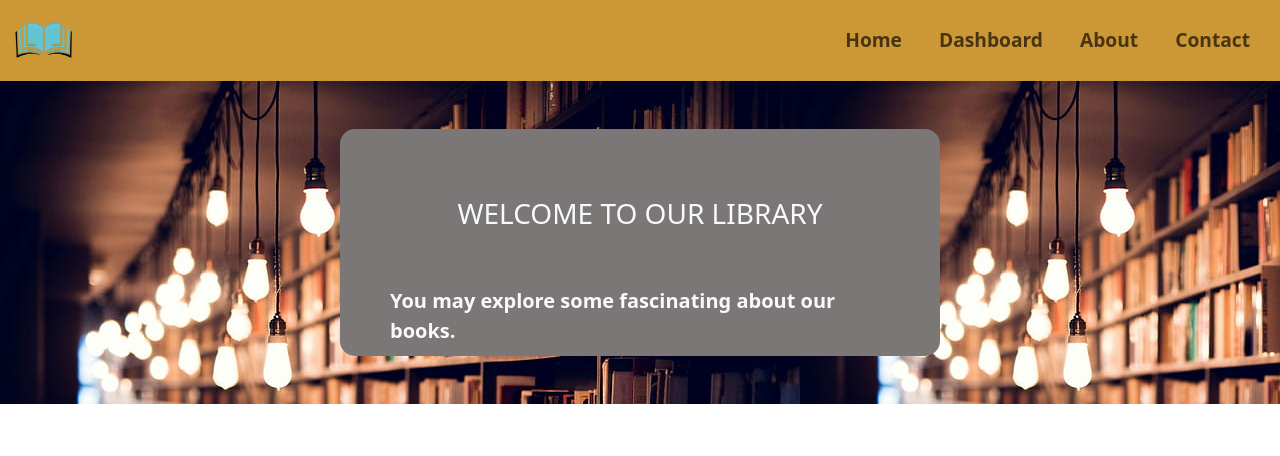
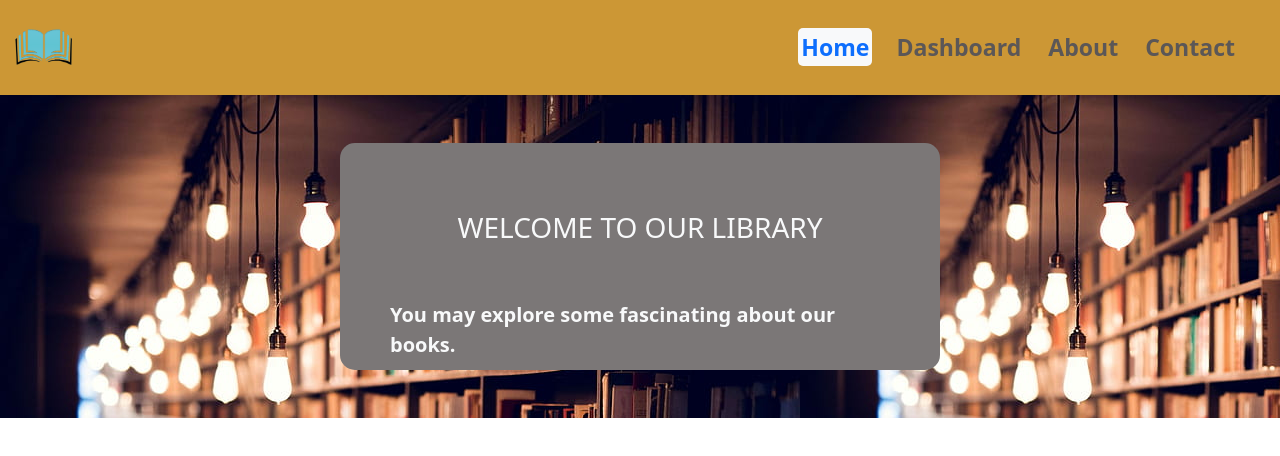
Before and after one commit to linh224/CS464P-564_Final_Project, a React (Create React App) app: page / in a window 1280 px wide. Shown: the top 456 px of the page. Built offline with nearby package versions, Linux system fonts and the light colour scheme.

Commit message:
updated Navbar and highlighted item in category when be clicked

```diff
--- a/src/App.css
+++ b/src/App.css
@@ -42,3 +42,10 @@
     transform: rotate(360deg);
   }
 }
+.clicked-div{
+  background-color: rgb(197, 235, 114);
+}
+.card.text-dark.p-1{
+  margin: 10px;
+
+}
--- a/src/NavBar.jsx
+++ b/src/NavBar.jsx
@@ -1,10 +1,13 @@
 import React from "react";
+import { NavLink } from "react-router-dom";
 
 import logo from "./img/logo-book.png";
 
 const NavBar = () => {
+  const activeLink = "bg-light text-primary";
+  const normalLink = "";
+
   return (
-
     <nav className="navbar navbar-expand-lg ">
       <div className="container-fluid text-dark">
         <div>
@@ -15,31 +18,51 @@ const NavBar = () => {
             height="40"
           />
         </div>
-
-        <ul className="navbar-nav">
-          <li className="nav-item active">
-            <a className="nav-link" href="/">
+        <div className="w-full">
+          <ul className="nav custom-list">
+            <li className=" nav-item">
+              <NavLink
+                exact
+                to="/"
+                className={({ isActive }) =>
+                  `linkStyle ${isActive ? activeLink : normalLink}`
+                }
+              >
                 Home
-            </a>
+              </NavLink>
             </li>
             <li className="nav-item">
-            <a className="nav-link" href="/dashboard">
+              <NavLink
+                to="/dashboard"
+                className={({ isActive }) =>
+                  `linkStyle ${isActive ? activeLink : normalLink}`
+                }
+              >
                 Dashboard
-            </a>
+              </NavLink>
             </li>
             <li className="nav-item">
-            <a className="nav-link" href="/about">
+              <NavLink
+                to="/about"
+                className={({ isActive }) =>
+                  `linkStyle ${isActive ? activeLink : normalLink}`
+                }
+              >
                 About
-            </a>
+              </NavLink>
             </li>
             <li className="nav-item">
-            <a className="nav-link" href="/contact">
+              <NavLink
+                to="/contact"
+                className={({ isActive }) =>
+                  `linkStyle ${isActive ? activeLink : normalLink}`
+                }
+              >
                 Contact
-            </a>
+              </NavLink>
             </li>
-
-
           </ul>
+        </div>
       </div>
     </nav>
   );
--- a/src/components/Category.jsx
+++ b/src/components/Category.jsx
@@ -1,8 +1,9 @@
 import React from "react";
 import { useState, useEffect } from "react";
 import BarChart from "./BarChart.jsx";
-// import Dropdown from "react-bootstrap/Dropdown";
-// import DropdownButton from "react-bootstrap/DropdownButton";
+import ListMovementDoughnut from "./ListMovementDonut.jsx";
+import CountCard from "./CountCard.jsx";
+import UniquePubCard from "./UniquePubCard.jsx";
 
 function Category() {
   useEffect(() => {
@@ -21,8 +22,25 @@ function Category() {
   const [category, setCategory] = useState([]);
   const [clickedName, setClickedName] = useState(null);
 
-  const handleLiClick = (event) => {
+  const handleClick = (event) => {
     const name = event.target.textContent;
+    const currentCard = event.target;
+
+    const className = event.target.className;
+
+    let hasClickedClass = className.includes("clicked-div");
+
+    if (!hasClickedClass) {
+      //Remove all clicked-div class from other elements
+      const otherCards = document.querySelectorAll(".card.clicked-div");
+      otherCards.forEach((card) => {
+        card.classList.remove("clicked-div");
+      });
+
+      // If not present, add the class to the current element
+      currentCard.classList.add("clicked-div");
+    }
+
     setClickedName(name);
   };
 
@@ -33,26 +51,25 @@ function Category() {
           All Category
         </span>
         <div className="all-name-category">
-          {category.map((currentCategory, idex) => (
+          {category.map((currentCategory, index) => (
             <div
-              onClick={handleLiClick}
-              className="card text-dark p-1"
-              key={idex}
+              onClick={handleClick}
+              className={`card text-dark p-1`}
+              id={currentCategory.list_id}
+              key={index}
             >
-              <p>{currentCategory.list_name} </p>
+              {currentCategory.list_name}
             </div>
           ))}
         </div>
-        {/* <DropdownButton id="dropdown-basic-button mp-10 p-5" title="All Category">
-          {category.map((currentCategory, index) => (
-            <Dropdown.Item key={index} href="#/">
-              {currentCategory.list_name}
-            </Dropdown.Item>
-          ))}
-        </DropdownButton> */}
       </div>
       <div className="chart-week-on-list w-50 h-50 bg-light">
-        {clickedName && <UniquePubCard data={category} name={clickedName} />}
+        {clickedName && <CountCard data={category} name={clickedName} />}
+      </div>
+      <div className="chart-week-on-list w-50 h-50 bg-light">
+        {clickedName && (
+          <UniquePubCard Card data={category} name={clickedName} />
+        )}
       </div>
 
       <div className="chart-week-on-list w-50 h-50 bg-light">
--- a/src/index.css
+++ b/src/index.css
@@ -18,7 +18,7 @@ code {
   padding: 10px;
   font-weight: bold;
   font-size: larger;
-  color: rgb(119, 115, 115);
+  color: rgb(42, 40, 40);
   margin-left: 1px;
 }
 a:hover {
@@ -45,3 +45,15 @@ a:hover {
 .count-card p {
   font-weight: bold;
 }
+.linkStyle {
+  text-decoration: none;
+  padding: 3px;
+  font-weight: bold;
+  font-size: larger;
+  color: rgb(91, 87, 87);
+  border-radius: 5px;
+
+}
+.newGreenColor{
+  background-color: yellow;
+}
```
Also changed, not shown: src/App.jsx (+6 -2 lines). Lines whose indentation alone changed are shown as unchanged.
